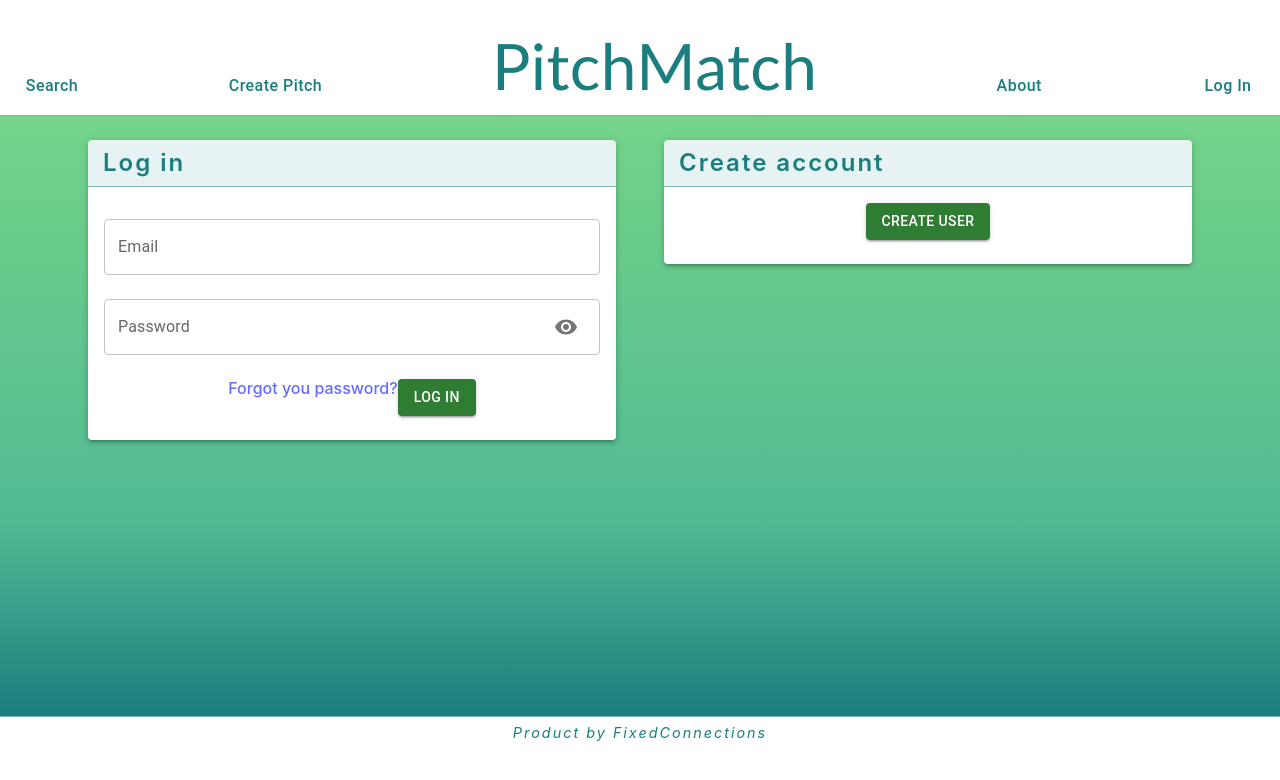
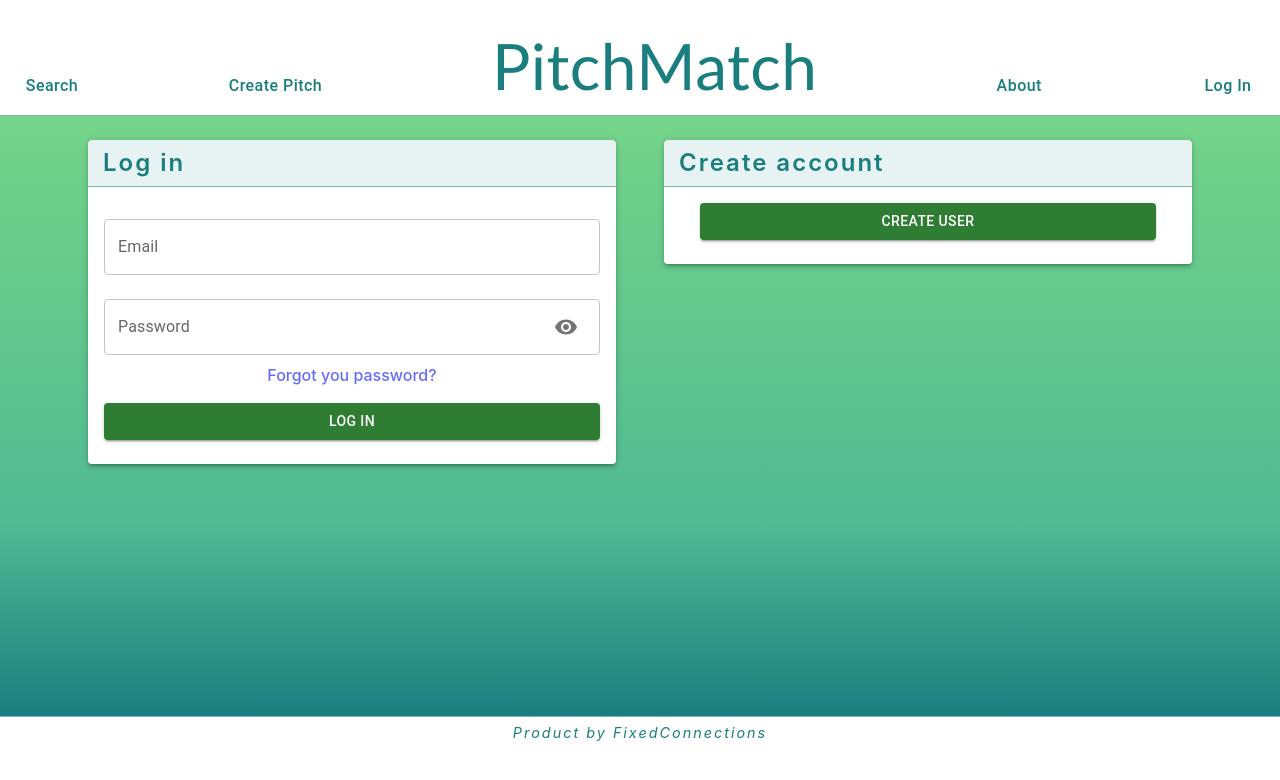
Before and after one commit to Renatuscape/PitchMatchFrontEnd, a React (Vite) app in the folder PitchMatch/: page /login in a window 1280 px wide. Shown: the top 780 px of the page. Built offline with nearby package versions, Linux system fonts and the light colour scheme.

Commit message:
Button alignment and size adjustments

```diff
--- a/PitchMatch/src/components/CreateUserCard.tsx
+++ b/PitchMatch/src/components/CreateUserCard.tsx
@@ -18,9 +18,11 @@ export function CreateUserCard() {
           borderWidth: 1,
           borderColor: 'rgba(26, 125, 127, 0.564)',
         }}>
+          <div style={{display: 'flex', flexDirection: 'column'}}>
                         <Button variant="contained" color="success" onClick={handler} sx={{ margin: '0 20px', "&:focus":{outline: "none",} }}>
                             Create User
                         </Button>
+                        </div>
                 </CardContent>
             </Paper>
         </Container>
--- a/PitchMatch/src/components/LogInCard.tsx
+++ b/PitchMatch/src/components/LogInCard.tsx
@@ -52,10 +52,12 @@ export function LogInCard({ email, password, onChangeEmail, onChangePassword, pa
               ),
             }}
           />
+          <div style={{display: 'flex', flexDirection: 'column'}}>
           <Link to="/forgottenPassword">Forgot you password?</Link>
           <Button onClick={onSubmit} variant="contained" color="success" sx={{marginTop: 2, "&:focus": { outline: "none", } }}>
             Log in
           </Button>
+          </div>
         </CardContent>
       </Paper>
     </Container>
```
